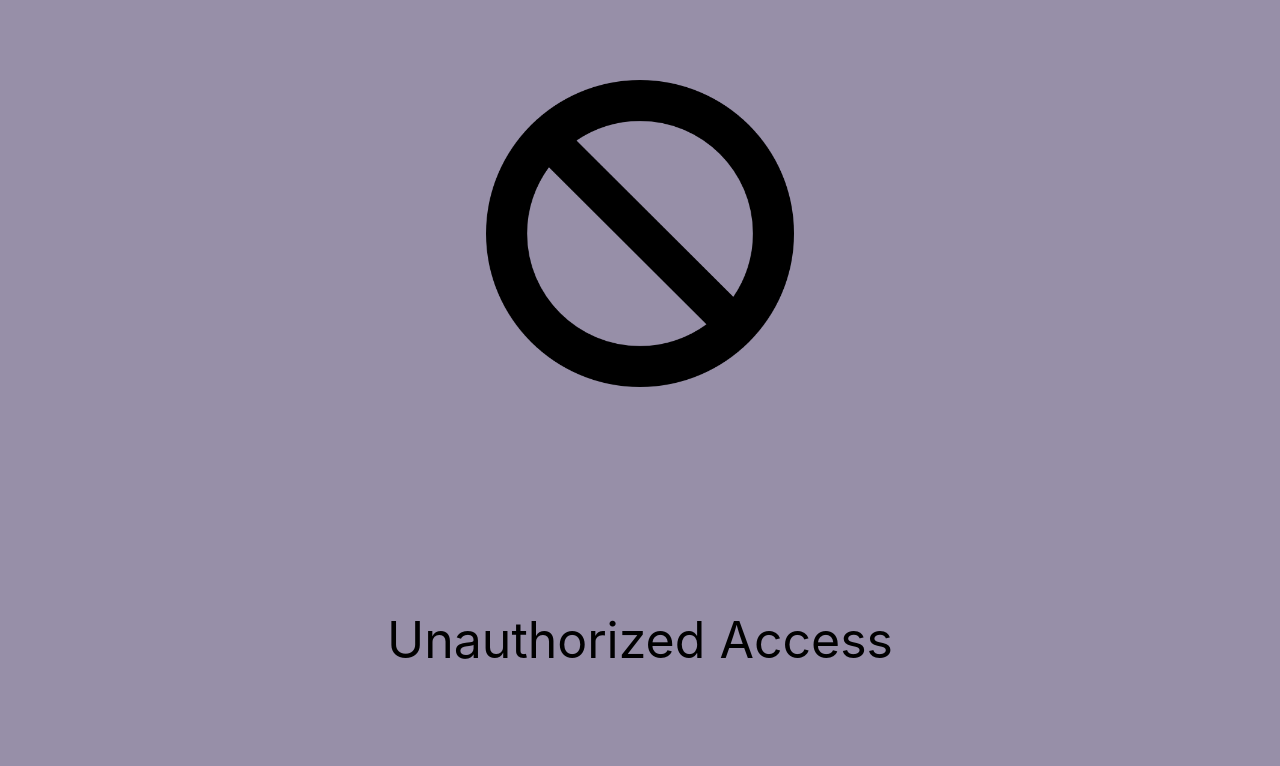
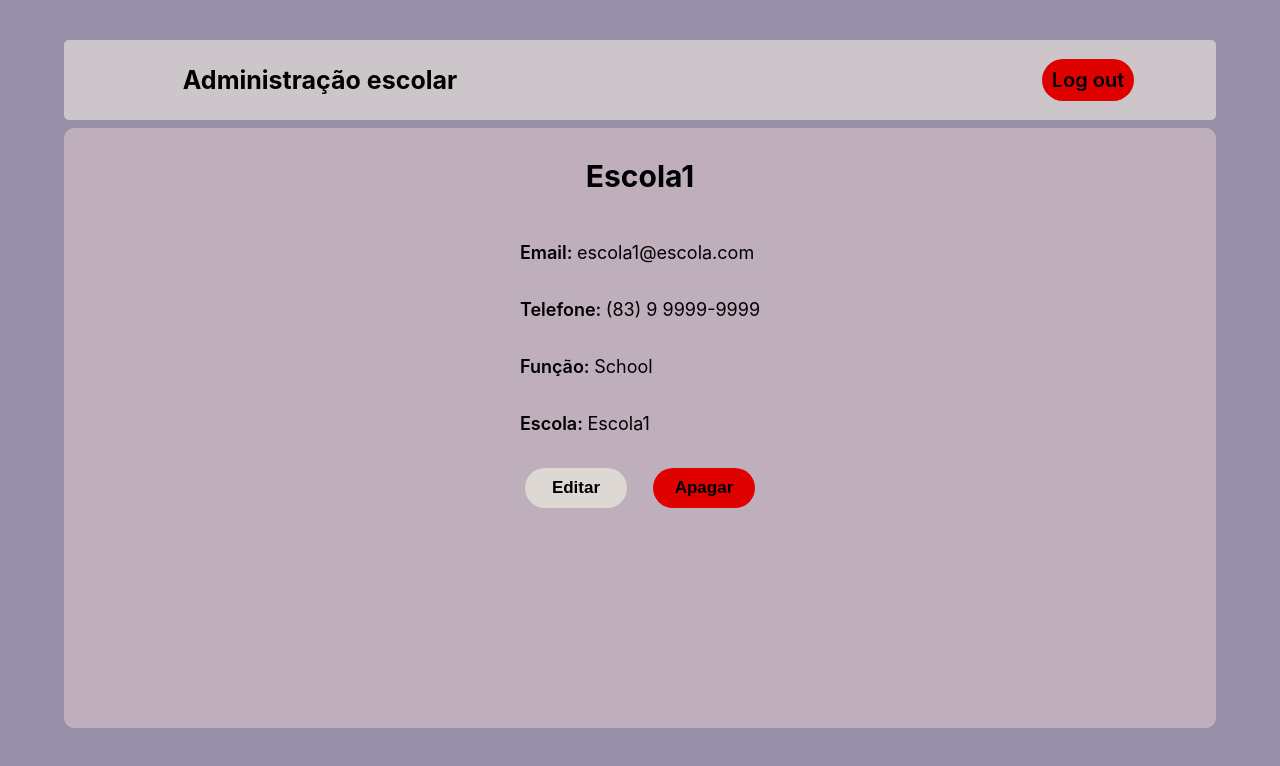
Before and after one commit to JoseLucasapp/school-website, a React (Create React App) app: page / in a window 1280 px wide. Shown: the top 766 px of the page. Built offline with nearby package versions, Linux system fonts and the light colour scheme; the HTML template or start-up script is replaced by a standard one.

Commit message:
item page

```diff
--- a/src/App.js
+++ b/src/App.js
@@ -1,12 +1,13 @@
 import './App.css';
 import Home from './pages/home';
+import Item from './pages/item';
 import Login from './pages/login';
 import Unauthorized from './pages/unauthorized';
 
 function App() {
   return (
     <div className="App">
-      <Unauthorized />
+      <Item />
     </div>
   );
 }
--- a/src/components/list/index.css
+++ b/src/components/list/index.css
@@ -53,6 +53,8 @@ li div {
     border-radius: 35px;
     font-size: 17px;
     cursor: pointer;
+    background-color: var(--color5);
+    font-weight: 600;
 }
 
 .list-div2 #del {
--- a/src/components/topbar/index.css
+++ b/src/components/topbar/index.css
@@ -34,6 +34,7 @@
     display: flex;
     justify-content: center;
     align-items: center;
+    font-weight: 600;
 }
 
 @media (max-width: 1000px) {
--- a/src/data/data.js
+++ b/src/data/data.js
@@ -2,7 +2,8 @@ export const schools = [
     {
         name: 'Escola1',
         email: 'escola1@escola.com',
-        phone: '(83) 9 9999-9999'
+        phone: '(83) 9 9999-9999',
+        role: 'School'
     },
     {
         name: 'Escola2',
--- /dev/null
+++ b/src/pages/item/index.css
@@ -0,0 +1,65 @@
+.item-main {
+    background-color: var(--color2);
+    display: flex;
+    width: 100vw;
+    height: 100vh;
+    align-items: center;
+    flex-direction: column;
+}
+
+.item-data {
+    background-color: var(--color1);
+    width: 90vw;
+    height: 75vh;
+    margin-top: 1vh;
+    border-radius: 10px;
+    display: flex;
+    flex-direction: column;
+    align-items: center;
+}
+
+.item-data p {
+    font-size: 18px;
+}
+
+.item-data #item-name {
+    font-weight: bold;
+    font-size: 30px;
+}
+
+.item-data .item-subitens {
+    display: flex;
+    flex-direction: column;
+    text-align: start;
+    width: max-content;
+}
+
+.item-data .item-buttons {
+    width: 18vw;
+    height: 8vh;
+    display: flex;
+    margin-top: 2vh;
+    justify-content: space-between;
+}
+
+.item-buttons button {
+    width: 8vw;
+    height: 5vh;
+    font-size: 17px;
+    border: 1px solid transparent;
+    border-radius: 30px;
+    cursor: pointer;
+    font-weight: 600;
+}
+
+#update {
+    background-color: var(--color5);
+}
+
+#delete {
+    background-color: #df0000;
+}
+
+span {
+    font-weight: 600;
+}
--- /dev/null
+++ b/src/pages/item/index.jsx
@@ -0,0 +1,28 @@
+import React from 'react'
+import './index.css'
+import TopBar from '../../components/topbar'
+
+import { schools } from '../../data/data'
+
+const Item = () => {
+    return (
+        <div className='item-main'>
+            <TopBar />
+            <div className="item-data">
+                <p id='item-name'><span></span>{schools[0].name}</p>
+                <div className='item-subitens'>
+                    <p><span>Email: </span>{schools[0].email}</p>
+                    <p><span>Telefone: </span>{schools[0].phone}</p>
+                    <p><span>Função: </span>{schools[0].role}</p>
+                    <p style={schools[0].role === 'Admin' ? { display: 'none' } : { display: 'initial' }}> <span>Escola: </span>{schools[0].role === 'School' ? schools[0].name : schools[0].escola}</p>
+                </div>
+                <div className='item-buttons'>
+                    <button id='update'>Editar</button>
+                    <button id='delete'>Apagar</button>
+                </div>
+            </div>
+        </div>
+    )
+}
+
+export default Item
```
